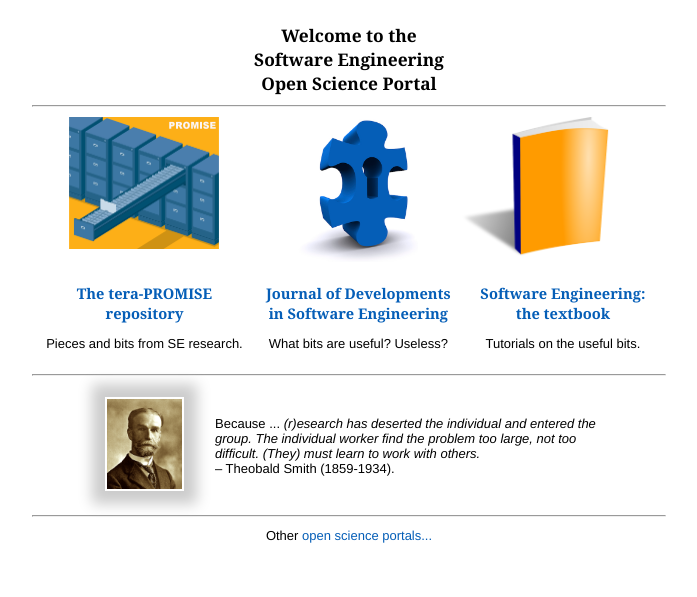
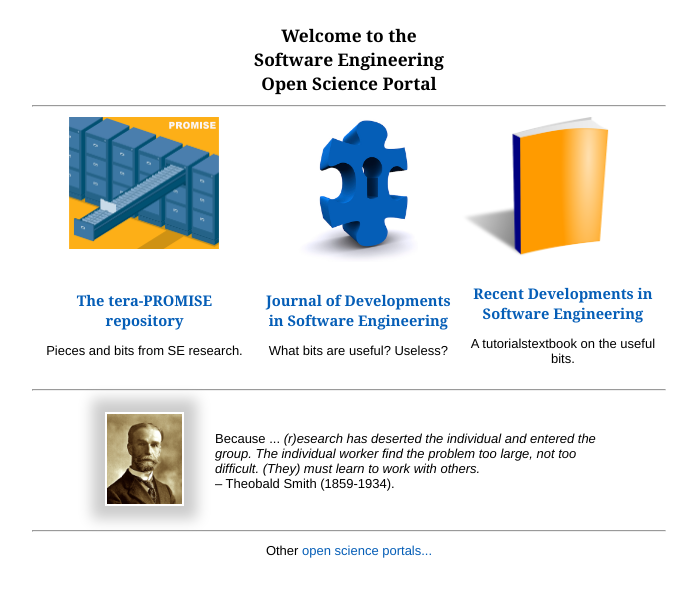
Before and after one commit to opensciences/opensciences.github.io, a Jekyll site: the page built from index.html, in a window 1280 px wide. Shown: the top 597 px of the page, without its empty margins (291-988 px from the left). Built offline with Jekyll 4.4.1, drawn with Linux system fonts in a browser that asks for light colours; Markdown is read by kramdown in place of the engine named in the settings; the list of posts is cut into pages by our own code.

Commit message:
Update index.html

```diff
--- a/index.html
+++ b/index.html
@@ -43,8 +43,8 @@ Open Science Portal</h1>
 <p>What bits are useful? Useless?</p></h2>
 </td>
 <td align=center>
-<a href="content"><h2>Software Engineering:<br> the textbook</h2></a>
-<p>Tutorials on the useful bits.</p>
+<a href="content"><h2>Recent Developments in <br>Software Engineering</h2></a>
+<p>A tutorialstextbook on the useful bits.</p>
 </td>
 
 
```
